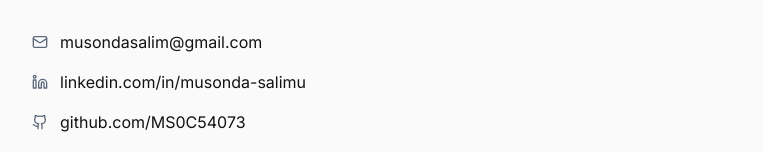
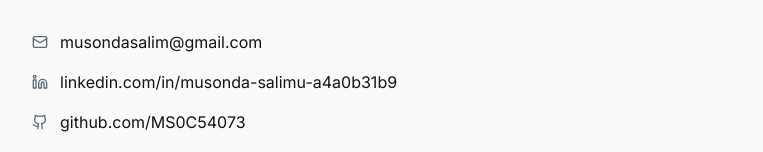
Before and after one commit to MS0C54073/muzoprof, a Next.js app: page / in a window 1280 px wide. Shown: the part 6238-6390 px from the top of the page, without its empty margins (120-883 px from the left). Built offline with nearby package versions, Linux system fonts and the light colour scheme.

Commit message:
Hyperlink uoudated

```diff
--- a/src/components/portfolio/contact-section.tsx
+++ b/src/components/portfolio/contact-section.tsx
@@ -11,7 +11,7 @@ import { Download, Github, Linkedin, Loader2, Mail, MapPin } from 'lucide-react'
 import { useState } from 'react';
 
 const GITHUB_URL = 'https://github.com/MS0C54073';
-const LINKEDIN_URL = 'https://linkedin.com/in/musonda-salimu';
+const LINKEDIN_URL = 'https://www.linkedin.com/in/musonda-salimu-a4a0b31b9/';
 
 export function ContactSection() {
   const [isGenerating, setIsGenerating] = useState(false);
@@ -53,7 +53,7 @@ export function ContactSection() {
           className="flex items-center gap-3 text-sm text-foreground transition-colors hover:text-primary md:text-base"
         >
           <Linkedin className="h-4 w-4 shrink-0 text-muted-foreground" />
-          linkedin.com/in/musonda-salimu
+          linkedin.com/in/musonda-salimu-a4a0b31b9
         </a>
         <a
           href={GITHUB_URL}
--- a/src/components/portfolio/hero-section.tsx
+++ b/src/components/portfolio/hero-section.tsx
@@ -10,7 +10,7 @@ import Image from 'next/image';
 import { useState } from 'react';
 
 const GITHUB_URL = 'https://github.com/MS0C54073';
-const LINKEDIN_URL = 'https://linkedin.com/in/musonda-salimu';
+const LINKEDIN_URL = 'https://www.linkedin.com/in/musonda-salimu-a4a0b31b9/';
 const PROFILE_IMAGE_URL =
   'https://drive.google.com/thumbnail?id=18haKNolQwC6XQxH3weaKMkvFEV_rBYc6&sz=w800';
 
--- a/src/data/portfolio.ts
+++ b/src/data/portfolio.ts
@@ -677,7 +677,7 @@ export const buildCvData = (): CvData => ({
     email: 'musondasalim@gmail.com',
     phones: ['+260 966 882 901', '+260 979 287 496', '+260 977 288 260'],
     location: 'Lusaka, Zambia',
-    linkedin: 'linkedin.com/in/musonda-salimu',
+    linkedin: 'linkedin.com/in/musonda-salimu-a4a0b31b9',
     github: 'github.com/MS0C54073',
     portfolio: 'tinyurl.com/muzoslim',
     summary: [
```
